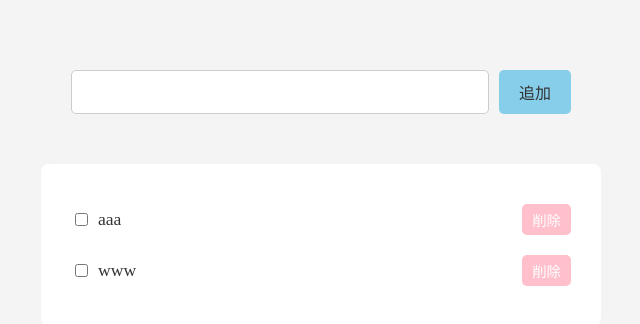
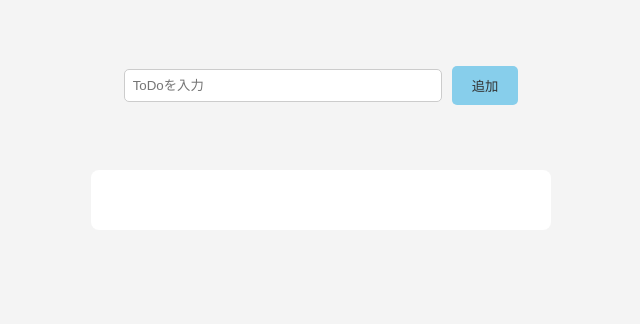
Before and after one commit to SheriTakahashi/ToDo, a plain HTML site: page index.html in a window 1280 px wide. Both pictures are taken after a click on the button "追加". Shown: the whole page, without its empty margins (319-959 px from the left). Drawn offline with Linux system fonts and the light colour scheme.

Commit message:
JavaScriptの実装、修正

```diff
--- a/index.html
+++ b/index.html
@@ -8,27 +8,13 @@
     <title>ToDo</title>
   </head>
   <body>
-    <div class="container">
-      <div class="newplan">
-        <input type="text" class="plan" name="plan" value="" />
-        <button onclick="SubmitEvent()" class="add">追加</button>
-      </div>
-      <div class="plan-area">
-        <ul>
-          <li>
-            <input type="checkbox" />
-            <label for="scales">aaa</label>
-            <button onclick="SubmitEvent()" class="delite">削除</button>
-          </li>
-        </ul>
-        <ul>
-          <li>
-            <input type="checkbox" />
-            <label for="scales">www</label>
-            <button onclick="SubmitEvent()" class="delite">削除</button>
-          </li>
-        </ul>
-      </div>
+    <div class="input-area">
+      <input type="text" id="addtext" placeholder="ToDoを入力" />
+      <button id="addbutton">追加</button>
     </div>
+    <div class="plan-area">
+      <ul id="planlist"></ul>
+    </div>
+    <script src="script.js"></script>
   </body>
 </html>
--- a/script.js
+++ b/script.js
@@ -0,0 +1,45 @@
+const onClickAdd = () => {
+  //テキストボックスの値を取得して、初期化する
+  const inputText = document.getElementById("addtext").value;
+  document.getElementById("addtext").value = "";
+  if (inputText === "") return; // 空のToDoは追加しない
+
+  //リストに追加
+  createIncompleteTodo(inputText);
+};
+
+//渡された引数を元にTODOリストを作成する
+const createIncompleteTodo = (todo) => {
+  //liリスト生成
+  const li = document.createElement("li");
+  const div = document.createElement("div");
+  div.className = "list-row";
+
+  // チェックボックス生成
+  const checkbox = document.createElement("input");
+  checkbox.type = "checkbox";
+
+  //リスト生成
+  const p = document.createElement("p");
+  p.className = "todo-item";
+  p.innerText = todo;
+
+  //削除ボタン生成
+  const deletButton = document.createElement("button");
+  deletButton.innerText = "削除";
+  deletButton.addEventListener("click", () => {
+    //押された削除ボタンのliタグをリストから削除
+    const deleteTarget = deletButton.closest("li");
+    document.getElementById("planlist").removeChild(deleteTarget);
+  });
+
+  //liタグの子要素に各要素を設定
+  div.appendChild(checkbox);
+  div.appendChild(p);
+  div.appendChild(deletButton);
+  li.appendChild(div);
+
+  document.getElementById("planlist").appendChild(li);
+};
+
+document.getElementById("addbutton").addEventListener("click", onClickAdd);
--- a/style.css
+++ b/style.css
@@ -1,83 +1,76 @@
 body {
+  margin: 0;
+  background-color: #f4f4f4;
+  display: flex;
+  flex-direction: column;
+  align-items: center; /* 水平方向の中央揃え */
+}
+
+.input-area {
+  margin: 70px auto;
+  height: 30px;
+  max-width: 500px;
+  width: 90%;
   display: flex;
   justify-content: center;
   align-items: center;
-  margin: 0;
-  background-color: #f4f4f4;
+  gap: 10px;
 }
 
-.container {
-  display: flex;
-  flex-direction: column; /* 子要素を縦に並べる */
-  align-items: center; /* 子要素を水平方向の中央 */
-  margin: 70px;
-  max-width: 500px;
-  width: 90%;
+input[type="text"] {
+  padding: 8px;
+  border: 1px solid #ccc;
+  border-radius: 5px;
+  flex-grow: 1; /* 入力フィールドが利用可能なスペースを埋める */
+  max-width: 300px;
 }
 
-.newplan {
-  display: flex;
-  gap: 10px;
-  margin-bottom: 50px;
-  width: 100%;
-  justify-content: center;
+button {
+  border: none;
+  border-radius: 5px;
 }
 
-.newplan input[type="text"] {
-  flex-grow: 1;
-  padding: 10px;
-  border: 1px solid #ccc;
-  border-radius: 5px;
-  font-size: 1em;
+#addbutton {
+  background-color: #87ceeb;
+  color: #333;
+  padding: 10px 20px;
 }
 
-.newplan button.add {
-  padding: 10px 20px;
-  background-color: #87ceeb;
-  color: #333;
-  border: none;
-  border-radius: 5px;
+button:hover {
+  background-color: #a9a9a9;
   cursor: pointer;
-  font-size: 1em;
 }
 
 .plan-area {
+  display: flex;
+  flex-direction: column;
+  align-items: center;
+  gap: 10px;
+  margin-bottom: 50px;
+  width: 400px;
+  padding: 30px;
   background-color: #ffffff;
   border-radius: 8px;
-  padding: 30px;
-  width: 100%;
 }
 
-ul {
-  padding-left: 0;
+#planlist {
+  list-style: none;
+  padding: 0;
   margin: 0;
-  width: 100%;
+  width: 100%; /* 親要素(plan-area)に合わせる */
 }
 
-li {
-  list-style: none;
+.list-row {
   display: flex;
   align-items: center;
-  justify-content: space-between;
-  padding: 10px 0;
 }
 
-li input[type="checkbox"] {
-  margin-right: 10px;
+.list-row input[type="checkbox"] {
+  transform: scale(1.2); /* チェックボックスを少し大きくする */
+  margin-right: 5px;
 }
 
-li label {
+.todo-item {
+  margin: 6px;
   flex-grow: 1;
-  font-size: 1.1em;
-  color: #333;
 }
-
-li button.delite {
-  padding: 5px 10px;
-  background-color: #ffc0cb;
-  color: white;
-  border: none;
-  border-radius: 5px;
-  cursor: pointer;
-  font-size: 0.9em;
-}
```
